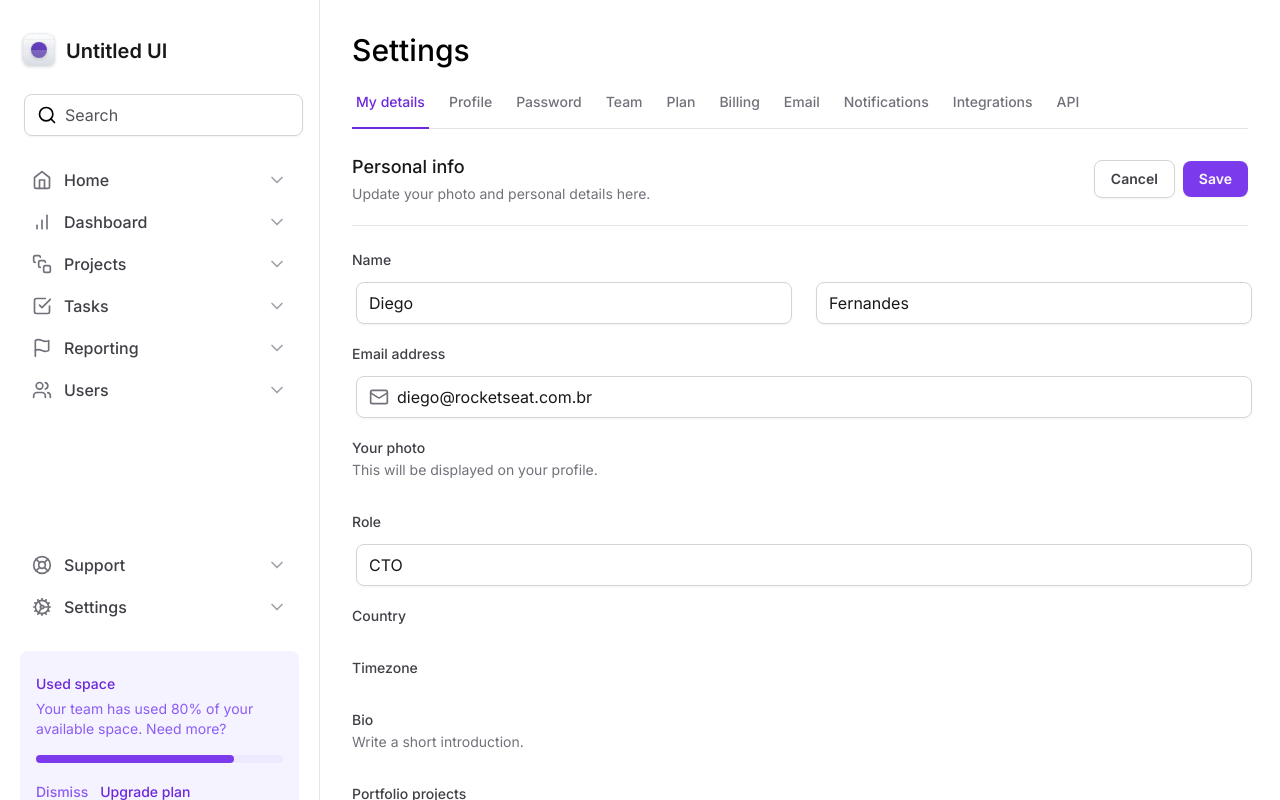
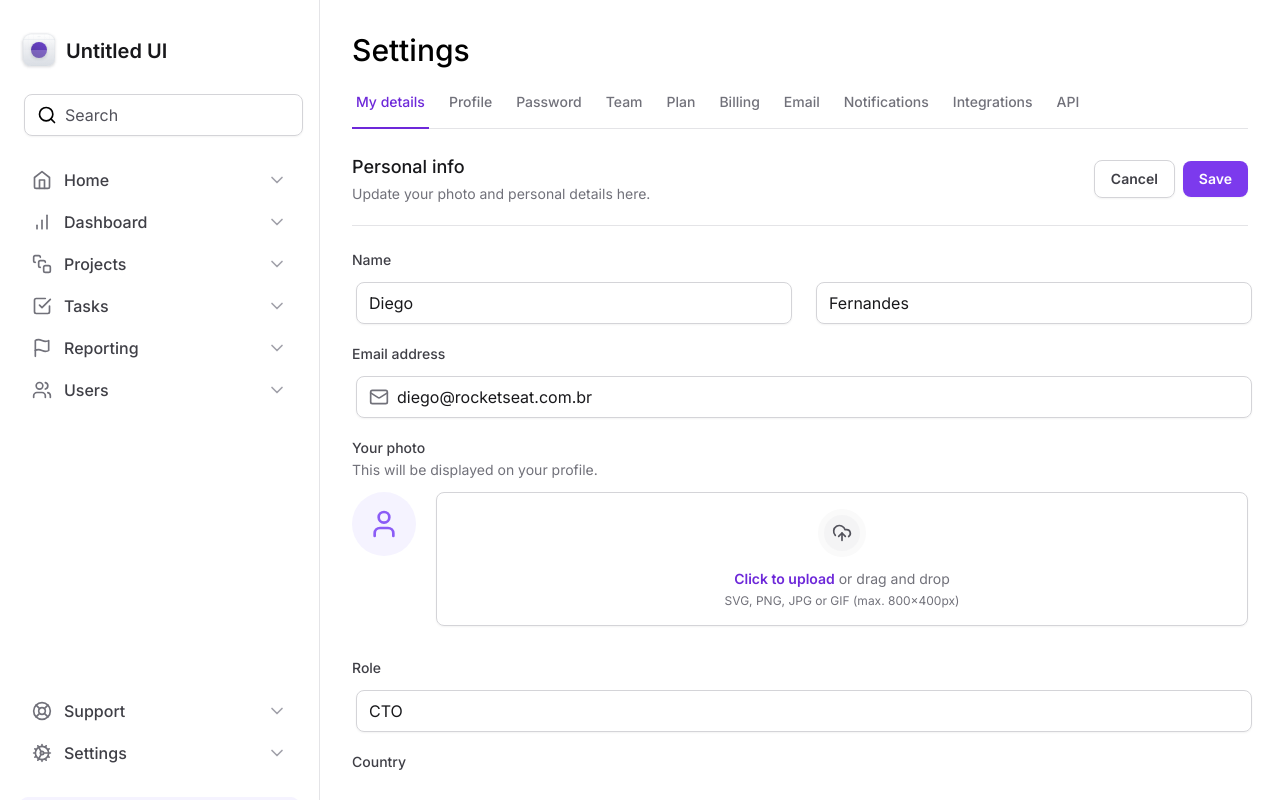
Before and after one commit to lui7henrique/tailwind-nextjs, a Next.js app: page / in a window 1280 px wide. Shown: the top 800 px of the page. Built offline with nearby package versions, Linux system fonts and the light colour scheme.

Commit message:
feat: Avatar upload

```diff
--- a/src/app/page.tsx
+++ b/src/app/page.tsx
@@ -1,6 +1,6 @@
 import { SettingsTabs } from '@/components/SettingsTabs'
 import * as Input from '@/components/Input'
-import { Mail } from 'lucide-react'
+import { Mail, UploadCloud, User } from 'lucide-react'
 
 export default function Home() {
   return (
@@ -84,6 +84,35 @@
                 This will be displayed on your profile.
               </span>
             </label>
+
+            <div className="flex items-start gap-5">
+              <div className="flex h-16 w-16 items-center justify-center rounded-full bg-violet-50">
+                <User className="h-8 w-8 text-violet-500" />
+              </div>
+
+              <label
+                htmlFor="photo"
+                className="group flex flex-1 cursor-pointer flex-col items-center gap-3 rounded-lg border border-zinc-300 px-6 py-4 text-center text-zinc-500 shadow-sm hover:border-violet-200 hover:bg-violet-25 hover:text-violet-500"
+              >
+                <div className="rounded-full border-6 border-zinc-50 bg-zinc-100 p-2 group-hover:border-violet-50 group-hover:bg-violet-100">
+                  <UploadCloud className="h-5 w-5 text-zinc-600 group-hover:text-violet-600" />
+                </div>
+
+                <div className="flex flex-col items-center gap-1">
+                  <span className="text-sm">
+                    <span className="font-semibold text-violet-700">
+                      Click to upload
+                    </span>{' '}
+                    or drag and drop
+                  </span>
+                  <span className="text-xs">
+                    SVG, PNG, JPG or GIF (max. 800x400px)
+                  </span>
+                </div>
+              </label>
+
+              <input type="file" className="sr-only" id="photo" />
+            </div>
             <div />
           </div>
 
--- a/tailwind.config.ts
+++ b/tailwind.config.ts
@@ -16,6 +16,14 @@
         app: '700px',
       },
       form: 'minmax(7.5rem, 17.5rem) minmax(25rem, 1fr) minmax(0, 15rem)',
+      borderWidth: {
+        6: '6px',
+      },
+      colors: {
+        violet: {
+          25: '#fcfaff',
+        },
+      },
     },
   },
   plugins: [],
```
